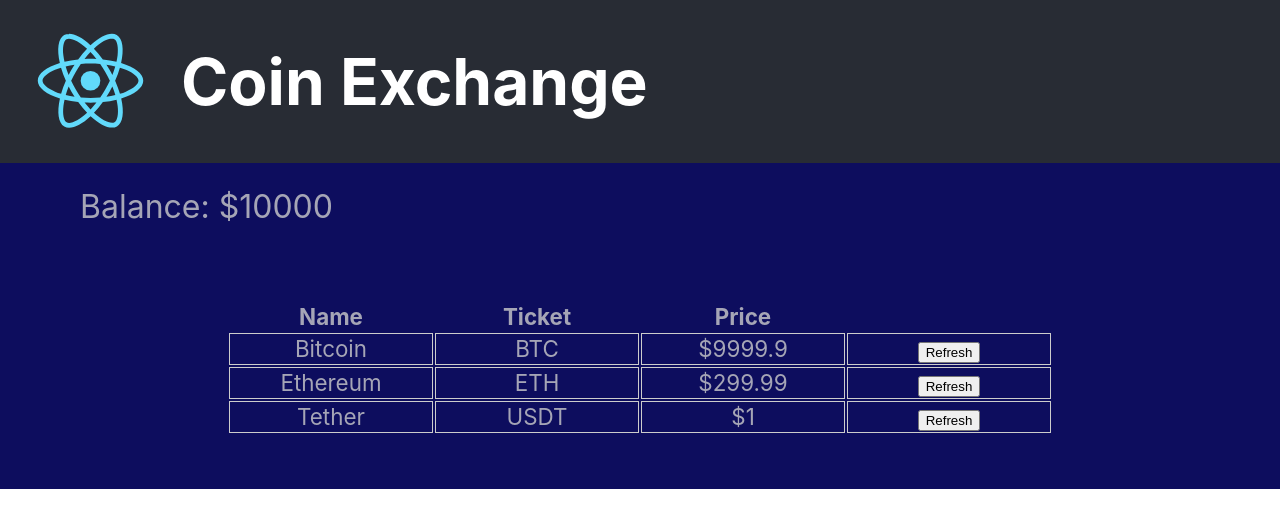
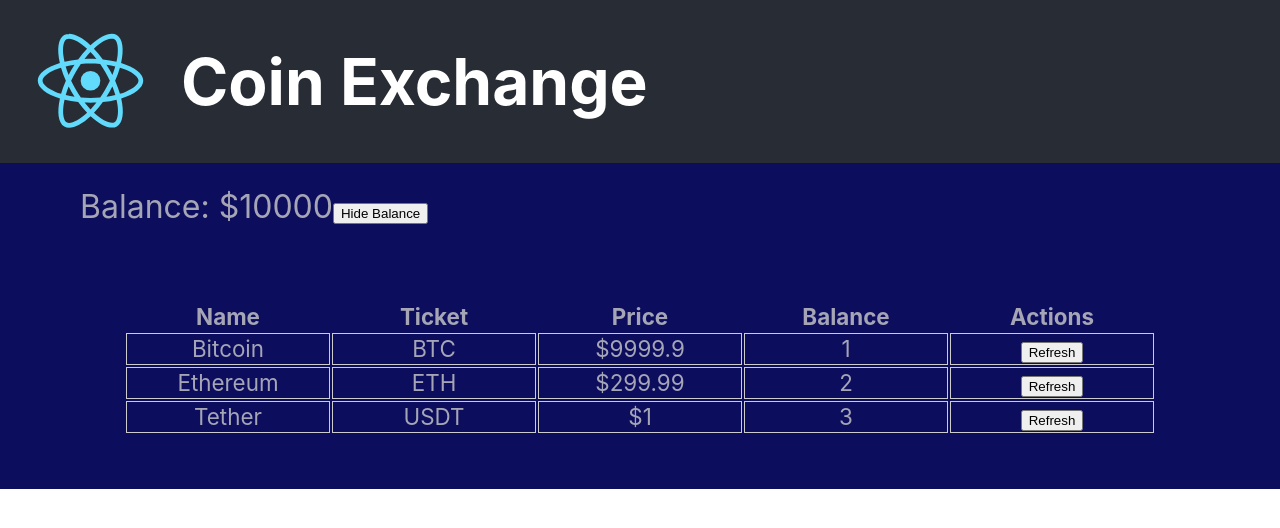
Before and after one commit to mapsi/coin-exchange, a React (Create React App) app: page / in a window 1280 px wide. Shown: the top 528 px of the page. Built offline with nearby package versions, Linux system fonts and the light colour scheme.

Commit message:
toggle balance visibility

```diff
--- a/src/App.js
+++ b/src/App.js
@@ -15,18 +15,20 @@ class App extends React.Component {
   constructor(props) {
     super(props);
     this.state = {
+      showBalance: true,
       balance: 10000,
       coinData: [
-        { name: "Bitcoin", ticker: "BTC", price: 9999.9 },
-        { name: "Ethereum", ticker: "ETH", price: 299.99 },
-        { name: "Tether", ticker: "USDT", price: 1.0 },
+        { name: "Bitcoin", ticker: "BTC", price: 9999.9, balance: 1 },
+        { name: "Ethereum", ticker: "ETH", price: 299.99, balance: 2 },
+        { name: "Tether", ticker: "USDT", price: 1.0, balance: 3 },
       ],
     };
 
     this.handleRefresh = this.handleRefresh.bind(this);
+    this.handleToggleBalance = this.handleToggleBalance.bind(this);
   }
   handleRefresh(valueChangeTicker) {
-    const newCoinData = this.state.coinData.map(({ ticker, name, price }) => {
+    const newCoinData = this.state.coinData.map(({ ticker, name, price, balance }) => {
       let newPrice = price;
       if (valueChangeTicker === ticker) {
         const randomPercentage = 0.995 + Math.random() * 0.01;
@@ -37,20 +39,39 @@ class App extends React.Component {
         ticker,
         name,
         price: newPrice,
+        balance,
       };
     });
 
-    this.setState({
+    this.setState((oldState) => ({
+      ...oldState,
+      ...{
       coinData: newCoinData,
-    });
+      }
+    }));
+  }
+  handleToggleBalance() {
+    const { showBalance } = this.state;
+
+    this.setState((oldState) => ({
+      ...oldState,
+      ...{
+        showBalance: !showBalance,
+      }
+    }));
   }
   render() {
     return (
       <AppDiv>
         <ExchangeHeader />
-        <AccountBalance amount={10000} />
+        <AccountBalance
+          amount={10000}
+          showBalance={this.state.showBalance}
+          handleToggleBalance={this.handleToggleBalance}
+        />
         <CoinList
           coinData={this.state.coinData}
+          showBalance={this.state.showBalance}
           handleRefresh={this.handleRefresh}
         />
       </AppDiv>
--- a/src/components/AccountBalance/AccountBalance.jsx
+++ b/src/components/AccountBalance/AccountBalance.jsx
@@ -10,7 +10,19 @@ const Section = styled.section`
 
 export default class AccountBalance extends Component {
   render() {
-    return <Section>Balance: ${this.props.amount}</Section>;
+    const buttonText = this.props.showBalance ? "Hide" : "Show";
+    let content = null;
+    if (this.props.showBalance) {
+      content = <>Balance: ${this.props.amount}</>;
+    }
+    return (
+      <Section>
+        {content}
+        <button onClick={this.props.handleToggleBalance}>
+          {buttonText} Balance
+        </button>
+      </Section>
+    );
   }
 }
 
--- a/src/components/Coin/Coin.jsx
+++ b/src/components/Coin/Coin.jsx
@@ -26,6 +26,7 @@ export default class Coin extends Component {
         <Td>{this.props.name}</Td>
         <Td>{this.props.ticker}</Td>
         <Td>${this.props.price}</Td>
+        <Td>{this.props.showBalance ? `${this.props.balance}` : "xxx"}</Td>
         <Td>
           <form action="#" method="POST">
             <button onClick={this.handleClick}>Refresh</button>
--- a/src/components/CoinList/CoinList.jsx
+++ b/src/components/CoinList/CoinList.jsx
@@ -17,15 +17,19 @@ export default class CoinList extends Component {
             <th>Name</th>
             <th>Ticket</th>
             <th>Price</th>
+            <th>Balance</th>
+            <th>Actions</th>
           </tr>
         </thead>
         <tbody>
-          {this.props.coinData.map(({ ticker, name, price }) => (
+          {this.props.coinData.map(({ ticker, name, price, balance }) => (
             <Coin
               key={ticker}
               name={name}
               ticker={ticker}
               price={price}
+              balance={balance}
+              showBalance={this.props.showBalance}
               handleRefresh={this.props.handleRefresh}
             />
           ))}
```
